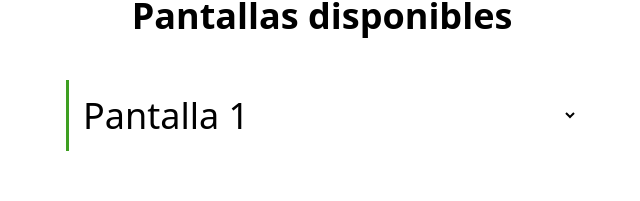
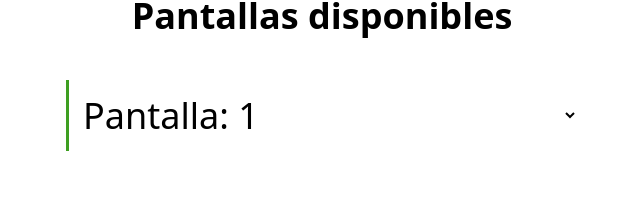
Before and after one commit to jzlbornoz/ViewCommerce, a Next.js app: page /screens in a window 1280 px wide. Shown: the part 138-339 px from the top of the page, without its empty margins (318-958 px from the left). Built offline with nearby package versions, Linux system fonts and the light colour scheme.

Commit message:
[add response json]

```diff
--- a/src/app/screens/page.tsx
+++ b/src/app/screens/page.tsx
@@ -1,8 +1,7 @@
 
 import { Inter } from 'next/font/google'
 import { Screens } from '@/components/Screens'
-
-
+import screensData from '../../screensData.json';
 
 const inter = Inter({ subsets: ['latin'] })
 
--- a/src/components/Screens.tsx
+++ b/src/components/Screens.tsx
@@ -1,6 +1,8 @@
 import React from 'react'
 import styles from '../styles/components/Screens.module.css'
 import Link from 'next/link'
+
+import screensData from '../screensData.json';
 
 const Screens = () => {
     return (
@@ -8,9 +10,9 @@ const Screens = () => {
             <main className={styles.Screens}>
                 <h2>Pantallas disponibles</h2>
                 <select >
-                    <option value="">Pantalla 1</option>
-                    <option value="">Pantalla 2</option>
-                    <option value="">Pantalla 3</option>
+                    {screensData.response.map(screen => (
+                        <option key={screen.id}>{`Pantalla: ${screen.id}`}</option>
+                    ))}
                 </select>
                 <button>Activar</button>
             </main>
--- /dev/null
+++ b/src/screensData.json
@@ -0,0 +1,60 @@
+{
+ "response": [
+    {
+        "id": 1,
+        "position": "w",
+        "name": "Pasillo 1",
+        "time": "10000",
+        "status": true,
+        "multimedia": {
+            "id": 1,
+            "file": ["url"],
+            "start_date": "date",
+            "finish_date": "date",
+            "status":true
+        }
+    },
+    {
+        "id": 2,
+        "position": "w",
+        "name": "Pasillo 2",
+        "time": "10000",
+        "status": true,
+        "multimedia": {
+            "id": 1,
+            "file": ["url"],
+            "start_date": "date",
+            "finish_date": "date",
+            "status":true
+        }
+    },
+    {
+        "id": 3,
+        "position": "w",
+        "name": "Pasillo 3",
+        "time": "10000",
+        "status": true,
+        "multimedia": {
+            "id": 1,
+            "file": ["url"],
+            "start_date": "date",
+            "finish_date": "date",
+            "status":true
+        }
+    },
+    {
+        "id": 4,
+        "position": "w",
+        "name": "Pasillo 4",
+        "time": "10000",
+        "status": true,
+        "multimedia": {
+            "id": 1,
+            "file": ["url"],
+            "start_date": "date",
+            "finish_date": "date",
+            "status":true
+        }
+    }
+ ]
+}
--- a/src/styles/components/Slider.module.css
+++ b/src/styles/components/Slider.module.css
@@ -1,6 +1,6 @@
 .slider {
     position: relative;
-    height: 300px;
+    height: 80vh;
   }
 
   .slide {
```
